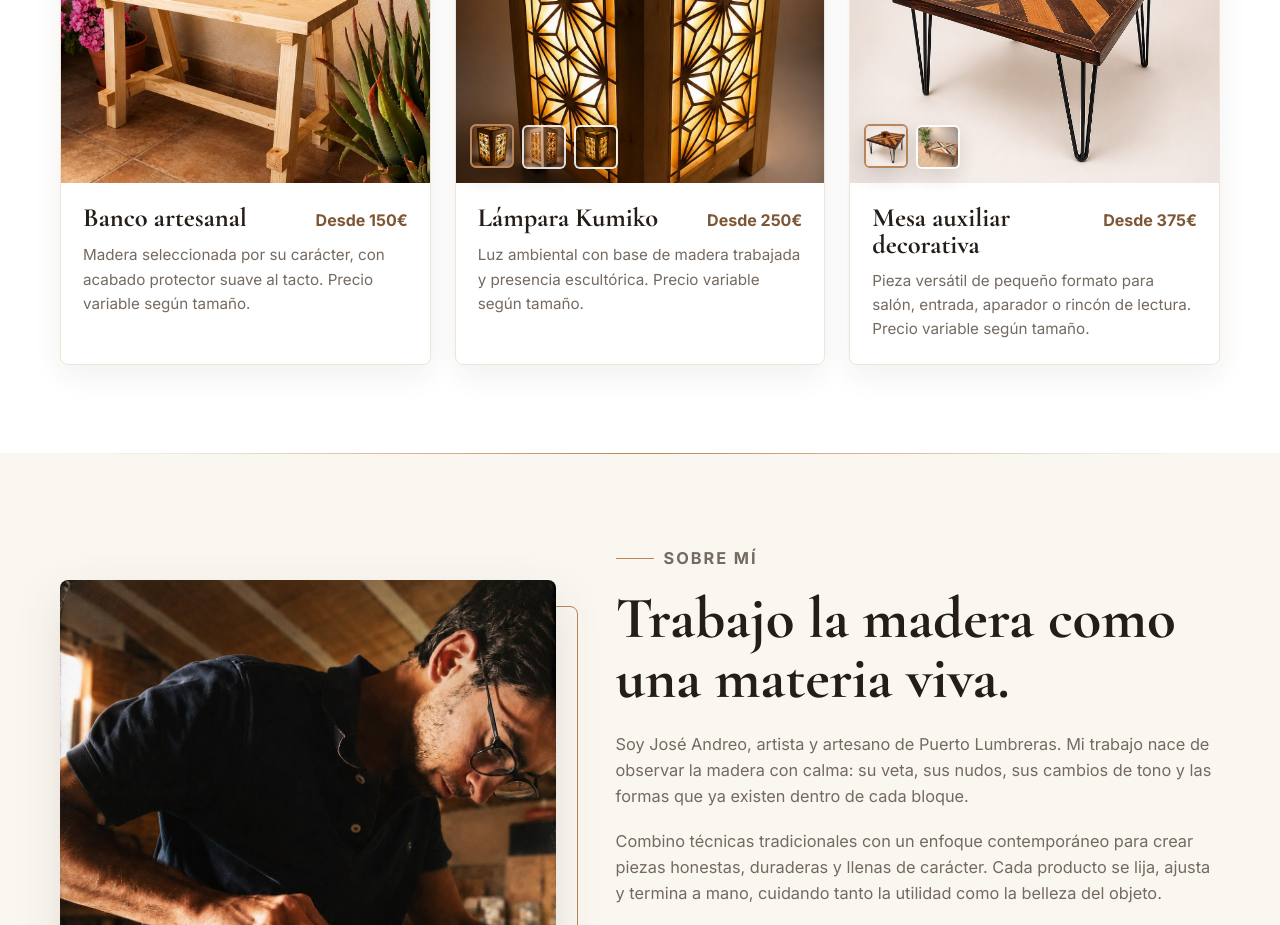
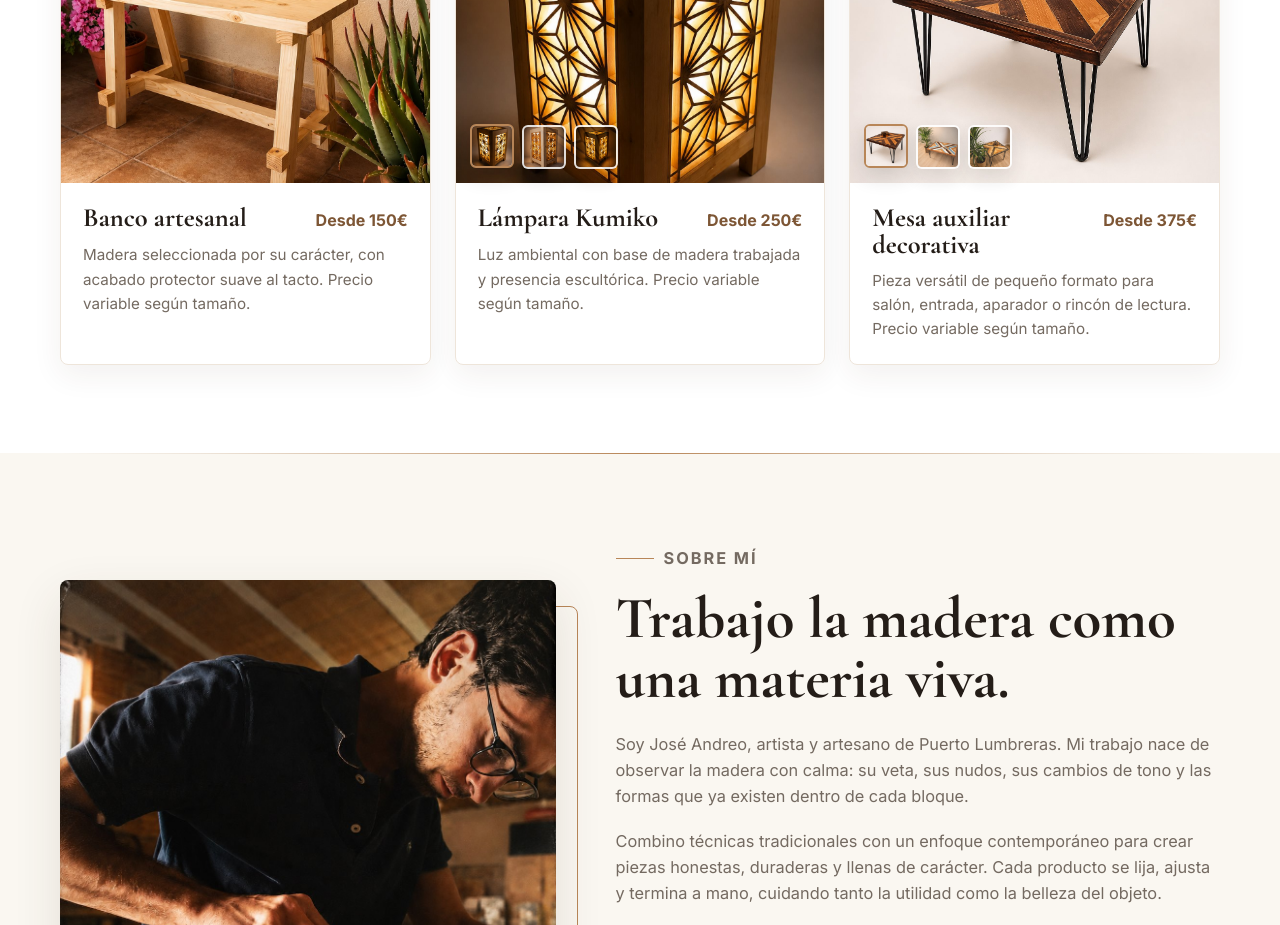
Before and after one commit to FadingMemories/shinobuart, a plain HTML site: page index.html in a window 1280 px wide. Shown: the part 1180-2105 px from the top of the page. Drawn offline with nearby package versions, Linux system fonts and the light colour scheme.

Commit message:
Add third decorative side table image

```diff
--- a/index.html
+++ b/index.html
@@ -1206,6 +1206,9 @@
                                     <button class="thumb" type="button" data-image="catalog/mesa-auxiliar-decorativa-2.jpg" aria-label="Ver imagen 2 de Mesa auxiliar decorativa">
                                         <img src="catalog/mesa-auxiliar-decorativa-2.jpg" alt="" loading="lazy" decoding="async">
                                     </button>
+                                    <button class="thumb" type="button" data-image="catalog/mesa-auxiliar-decorativa-3.jpg" aria-label="Ver imagen 3 de Mesa auxiliar decorativa">
+                                        <img src="catalog/mesa-auxiliar-decorativa-3.jpg" alt="" loading="lazy" decoding="async">
+                                    </button>
                                 </div>
                             </div>
                             <div class="product-body">
```
Also changed, not shown: catalog/mesa-auxiliar-decorativa-3.jpg (added).
